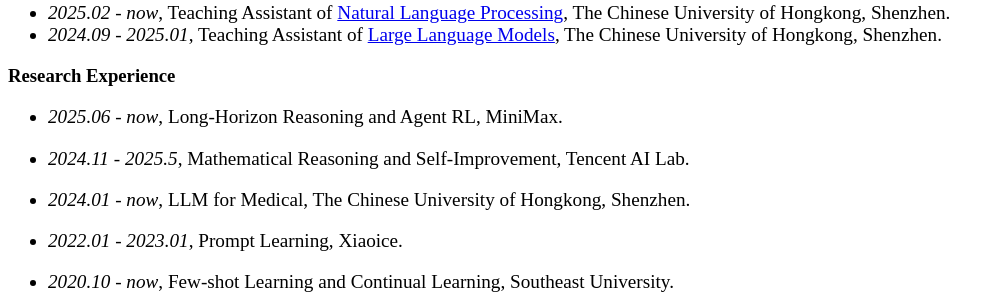
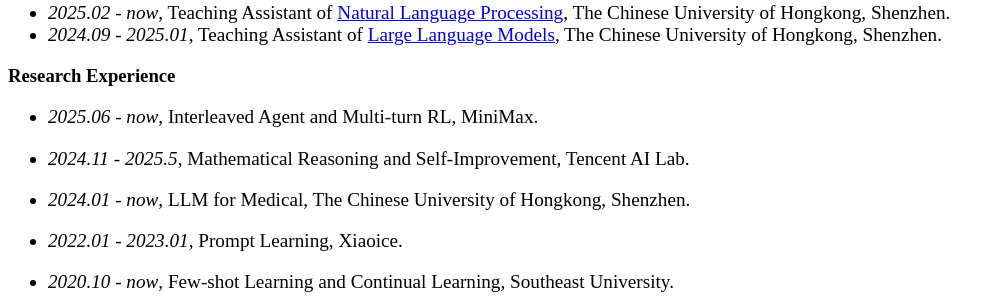
Before and after one commit to 1KE-JI/1KE-JI.github.io, a Jekyll site: the page built from _pages/includes/others.md, in a window 1280 px wide. Shown: the part 623-923 px from the top of the page, without its empty margins (0-1004 px from the left). Built offline with Jekyll 4.4.1, drawn with Linux system fonts in a browser that asks for light colours; our own code applies the rules of GitHub Pages for plain Markdown files.

Commit message:
Update others.md

```diff
--- a/_pages/includes/others.md
+++ b/_pages/includes/others.md
@@ -27,7 +27,7 @@
 
 <div class='paper-box-text' style="font-size: larger;" markdown="1">
 
-- *2025.06 - now*, Long-Horizon Reasoning and Agent RL, MiniMax.
+- *2025.06 - now*, Interleaved Agent and Multi-turn RL, MiniMax.
 
 - *2024.11 - 2025.5*, Mathematical Reasoning and Self-Improvement, Tencent AI Lab.
 
```
